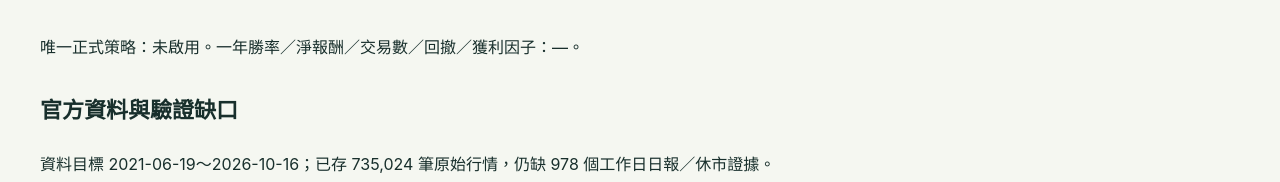
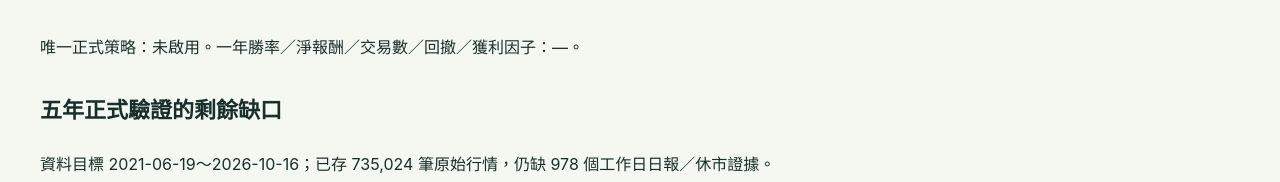
Before and after one commit to sy3dren-collab/taiwan-stock-screener, a plain HTML site: page site/index.html in a window 1280 px wide. Shown: the part 1567-1749 px from the top of the page. Drawn offline with Linux system fonts and the light colour scheme.

Commit message:
docs: distinguish remaining formal validation gaps from annual diagnostics

```diff
--- a/site/index.html
+++ b/site/index.html
@@ -37,7 +37,7 @@
       <div id="empty" class="empty" hidden><span aria-hidden="true">⌁</span><h3>耐心，也是策略的一部分。</h3><p id="empty-message">目前沒有符合條件的股票。</p></div>
     </section>
     <section hidden class="personal-strategy" aria-labelledby="personal-title"><p class="eyebrow">YOUR INDEPENDENT STRATEGY</p><h2 id="personal-title">你的策略，獨立觀察。</h2><p>長時間整理後，觀察「假跌破後收復區間」或「量化近似頭肩底突破」。<strong>收復／突破當天必須出大量。</strong>這組規則不混入其他策略的均線條件。</p><button id="show-user-strategy" type="button" disabled>查看我的策略候選</button><details><summary>查看你的量化條件與可調參數</summary><div id="personal-parameters"></div><p>頭肩底是確認後轉折點的量化近似，不代表人工確認型態。所有門檻都可在 models.json 調整。</p></details></section>
-    <section class="naked-research" aria-labelledby="naked-title"><p class="eyebrow">ONE VERIFIED STRATEGY</p><h2 id="naked-title">單一策略驗證狀態</h2><div id="naked-active" class="notice" aria-live="polite">讀取研究狀態中…</div><div id="naked-performance"></div><h3>官方資料與驗證缺口</h3><div id="naked-quality"></div><h3>目前唯一研究策略</h3><p>長整理與大量收復／突破 → 確認高低點抬高 → 量縮回測結構支撐 → 再放量轉強。初始事件量至少1.5倍、進場量至少1.2倍；回檔量比至多0.8。85%僅為長期目標。</p><div id="naked-comparisons" class="naked-comparisons"></div><h3>每次回測結果</h3><p>包含虧損、失敗與資料不足。每次研究執行後自動更新；可展開查看與下載報告。</p><div id="run-history"></div><h3>本輪策略優化紀錄</h3><div id="optimization-history"></div><h3>績效分析與完整交易</h3><div id="naked-charts"></div></section>
+    <section class="naked-research" aria-labelledby="naked-title"><p class="eyebrow">ONE VERIFIED STRATEGY</p><h2 id="naked-title">單一策略驗證狀態</h2><div id="naked-active" class="notice" aria-live="polite">讀取研究狀態中…</div><div id="naked-performance"></div><h3>五年正式驗證的剩餘缺口</h3><div id="naked-quality"></div><h3>目前唯一研究策略</h3><p>長整理與大量收復／突破 → 確認高低點抬高 → 量縮回測結構支撐 → 再放量轉強。初始事件量至少1.5倍、進場量至少1.2倍；回檔量比至多0.8。85%僅為長期目標。</p><div id="naked-comparisons" class="naked-comparisons"></div><h3>每次回測結果</h3><p>包含虧損、失敗與資料不足。每次研究執行後自動更新；可展開查看與下載報告。</p><div id="run-history"></div><h3>本輪策略優化紀錄</h3><div id="optimization-history"></div><h3>績效分析與完整交易</h3><div id="naked-charts"></div></section>
     <details id="legacy-research" class="legacy-archive"><summary>封存的三個原策略與一年歷史研究（未作正式策略）</summary><p>以下資料只保留稽核用途，未還原權息，最近一年已被使用，不是獨立封存樣本外。原策略沒有刪除，也不再啟用為首頁選股策略。</p><details id="legacy-watchlist"><summary>查看封存的 2026-10-16 名單與 K 線</summary><p>封存快照，原策略已停用；以下不是今日推薦。</p><div id="legacy-cards" class="cards"></div></details>
     <section class="backtest-section" aria-labelledby="backtest-title"><div class="section-heading"><div><p class="eyebrow">PRELIMINARY RESEARCH</p><h2 id="backtest-title">封存三個原策略：已使用的歷史研究。</h2></div><span class="research-badge">未還原權息</span></div><div id="backtest-status" class="notice" aria-live="polite">正在讀取初步回測…</div><p id="backtest-period"></p><div id="research-protocol"></div><div id="backtest-models" class="backtest-models"></div><div id="backtest-assumptions"></div><div id="backtest-detail"></div></section>
     </details>
```
